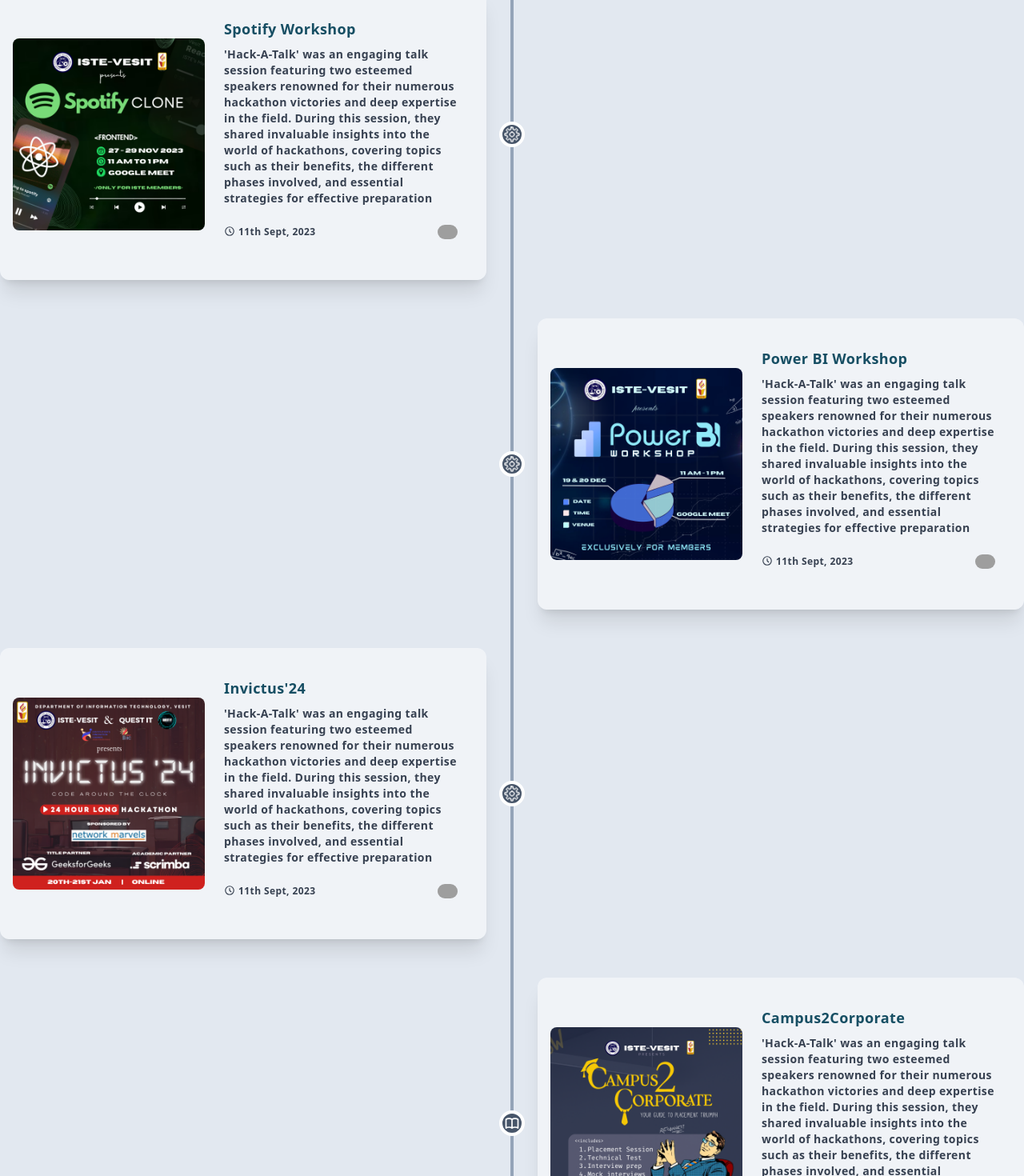
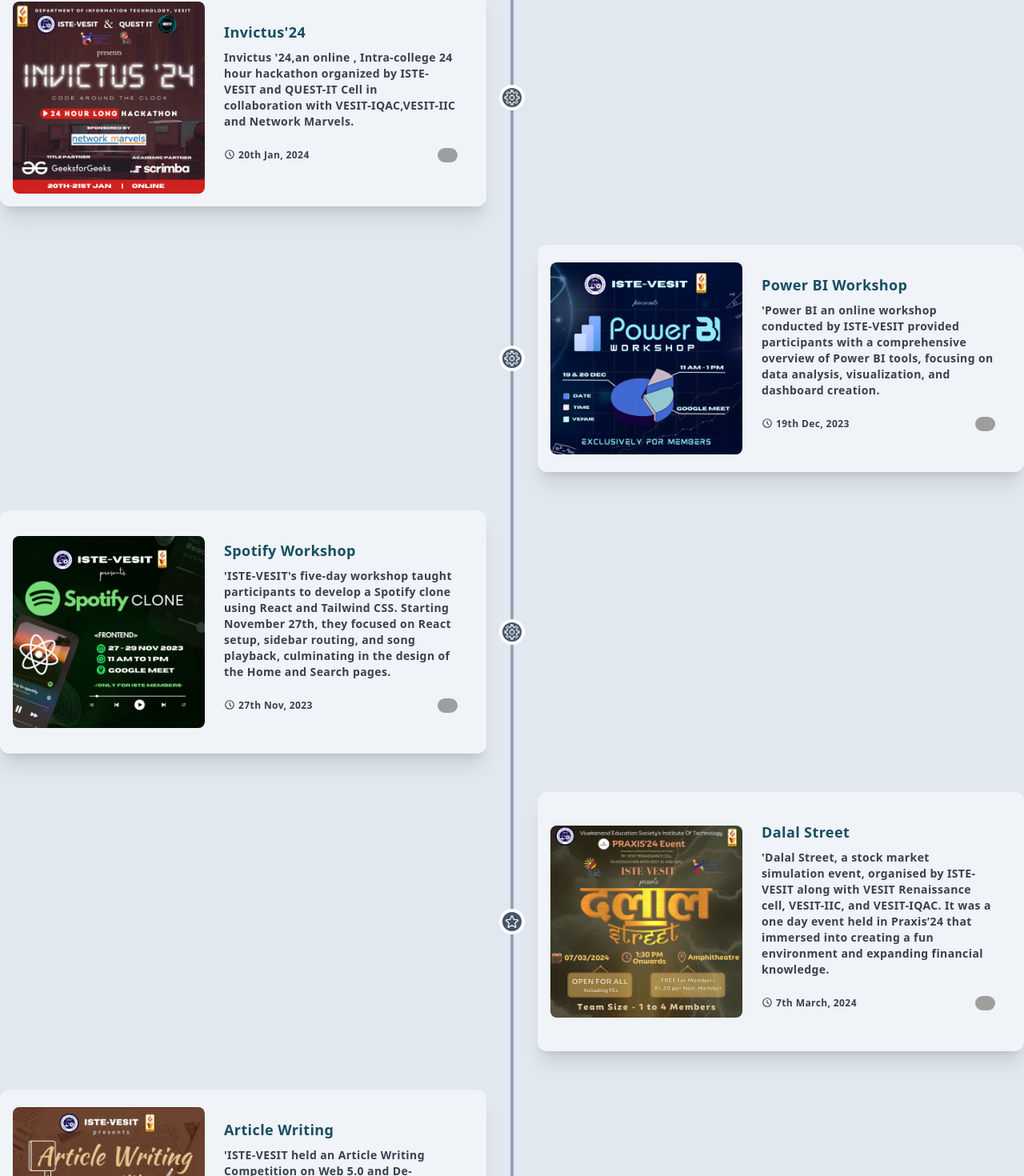
Before and after one commit to swayamraut8/Website, a Next.js app: page /timeline in a window 1280 px wide. Shown: the part 154-1624 px from the top of the page at 80% size. Built offline with nearby package versions, Linux system fonts and the light colour scheme; grey boxes are pictures that could not be loaded.

Commit message:
Dates updated

```diff
--- a/data/events.js
+++ b/data/events.js
@@ -1,12 +1,14 @@
 export default [
+
+
   {
-    title: "Spotify Workshop",
+    title: "Invictus'24",
     type: "Tech Workshops",
-    img: "/events/Spotify.png",
+    img: "/events/Invictus.png",
     instagram: "https://www.instagram.com/p/Cw-iVoVMNtO/",
     github: "",
-    desc: "'Hack-A-Talk' was an engaging talk session featuring two esteemed speakers renowned for their numerous hackathon victories and deep expertise in the field. During this session, they shared invaluable insights into the world of hackathons, covering topics such as their benefits, the different phases involved, and essential strategies for effective preparation",
-    date: "11th Sept, 2023",
+    desc: "Invictus '24,an online , Intra-college 24 hour hackathon organized by ISTE-VESIT and QUEST-IT Cell in collaboration with VESIT-IQAC,VESIT-IIC and Network Marvels.",
+    date: "20th Jan, 2024",
   },
   {
     title: "Power BI Workshop",
@@ -14,25 +16,36 @@
     img: "/events/Power BI.png",
     instagram: "https://www.instagram.com/p/Cw-iVoVMNtO/",
     github: "",
-    desc: "'Hack-A-Talk' was an engaging talk session featuring two esteemed speakers renowned for their numerous hackathon victories and deep expertise in the field. During this session, they shared invaluable insights into the world of hackathons, covering topics such as their benefits, the different phases involved, and essential strategies for effective preparation",
-    date: "11th Sept, 2023",
+    desc: "'Power BI an online workshop conducted by ISTE-VESIT provided participants with a comprehensive overview of Power BI tools, focusing on data analysis, visualization, and dashboard creation.",
+    date: "19th Dec, 2023",
   },
   {
-    title: "Invictus'24",
+    title: "Spotify Workshop",
     type: "Tech Workshops",
-    img: "/events/Invictus.png",
+    img: "/events/Spotify.png",
     instagram: "https://www.instagram.com/p/Cw-iVoVMNtO/",
     github: "",
-    desc: "'Hack-A-Talk' was an engaging talk session featuring two esteemed speakers renowned for their numerous hackathon victories and deep expertise in the field. During this session, they shared invaluable insights into the world of hackathons, covering topics such as their benefits, the different phases involved, and essential strategies for effective preparation",
-    date: "11th Sept, 2023",
+    desc: "'ISTE-VESIT's five-day workshop taught participants to develop a Spotify clone using React and Tailwind CSS. Starting November 27th, they focused on React setup, sidebar routing, and song playback, culminating in the design of the Home and Search pages.",
+    date: "27th Nov, 2023",
+  },
+
+
+  {
+    title: "Dalal Street",
+    type: "Fun Events",
+    img: "/events/Dalal.png",
+    instagram: "https://www.instagram.com/p/Cw-iVoVMNtO/",
+    github: "",
+    desc: "'Dalal Street, a stock market simulation event, organised by ISTE-VESIT along with VESIT Renaissance cell, VESIT-IIC, and VESIT-IQAC. It was a one day event held in Praxis’24 that immersed into creating a fun environment and expanding financial knowledge.",
+    date: "7th March, 2024",
   },
   {
-    title: "Campus2Corporate",
+    title: "Article Writing",
     type: "Non Tech",
-    img: "/events/C2C.png",
+    img: "/events/Article.png",
     instagram: "https://www.instagram.com/p/Cw-iVoVMNtO/",
     github: "",
-    desc: "'Hack-A-Talk' was an engaging talk session featuring two esteemed speakers renowned for their numerous hackathon victories and deep expertise in the field. During this session, they shared invaluable insights into the world of hackathons, covering topics such as their benefits, the different phases involved, and essential strategies for effective preparation",
+    desc: "'ISTE-VESIT held an Article Writing Competition on Web 5.0 and De-dollarization & BRICS, receiving 9 entries. Winners were awarded Rs. 400 and featured in Odyssey '24, highlighting their writing talent.",
     date: "11th Sept, 2023",
   },
   {
@@ -41,25 +54,16 @@
     img: "/events/Trading.png",
     instagram: "https://www.instagram.com/p/Cw-iVoVMNtO/",
     github: "",
-    desc: "'Hack-A-Talk' was an engaging talk session featuring two esteemed speakers renowned for their numerous hackathon victories and deep expertise in the field. During this session, they shared invaluable insights into the world of hackathons, covering topics such as their benefits, the different phases involved, and essential strategies for effective preparation",
-    date: "11th Sept, 2023",
+    desc: "'ISTE-VESIT's Trading Workshop on March 7th, led by Mr. Manas Lalwani and Mr. Upendra Falak, covered stock exchanges, IPOs, trading vs. investing, and more. With over 200 participants, the session provided key insights into trading strategies and market dynamics.",
+    date: "7th March, 2024",
   },
   {
-    title: "Dalal Street",
-    type: "Fun Events",
-    img: "/events/Dalal.png",
+    title: "Campus2Corporate",
+    type: "Non Tech",
+    img: "/events/C2C.png",
     instagram: "https://www.instagram.com/p/Cw-iVoVMNtO/",
     github: "",
-    desc: "'Hack-A-Talk' was an engaging talk session featuring two esteemed speakers renowned for their numerous hackathon victories and deep expertise in the field. During this session, they shared invaluable insights into the world of hackathons, covering topics such as their benefits, the different phases involved, and essential strategies for effective preparation",
-    date: "11th Sept, 2023",
-  },
-  {
-    title: "Article Writing",
-    type: "Non Tech",
-    img: "/events/Article.png",
-    instagram: "https://www.instagram.com/p/Cw-iVoVMNtO/",
-    github: "",
-    desc: "'Hack-A-Talk' was an engaging talk session featuring two esteemed speakers renowned for their numerous hackathon victories and deep expertise in the field. During this session, they shared invaluable insights into the world of hackathons, covering topics such as their benefits, the different phases involved, and essential strategies for effective preparation",
+    desc: "'Campus2Corporate (C2C) by ISTE-VESIT aimed to ease students' transition to corporate life through a two-day Pre-Placement and Interview Session, where seniors from top companies shared valuable insights on coding, interviews, and essential skills.",
     date: "11th Sept, 2023",
   },
 
```
